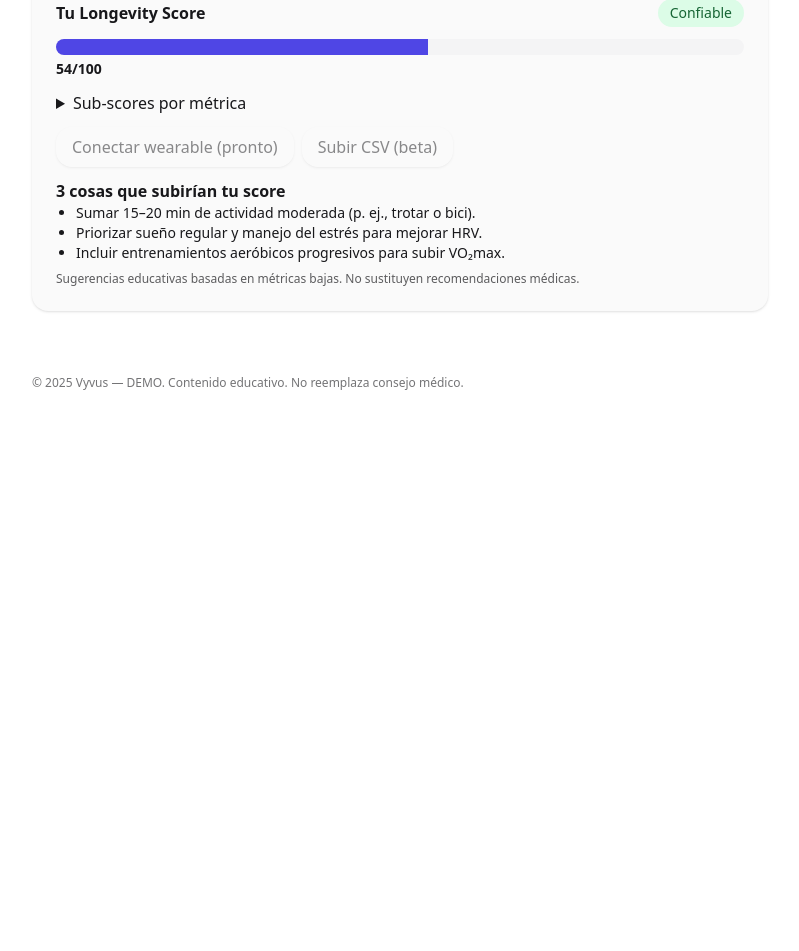
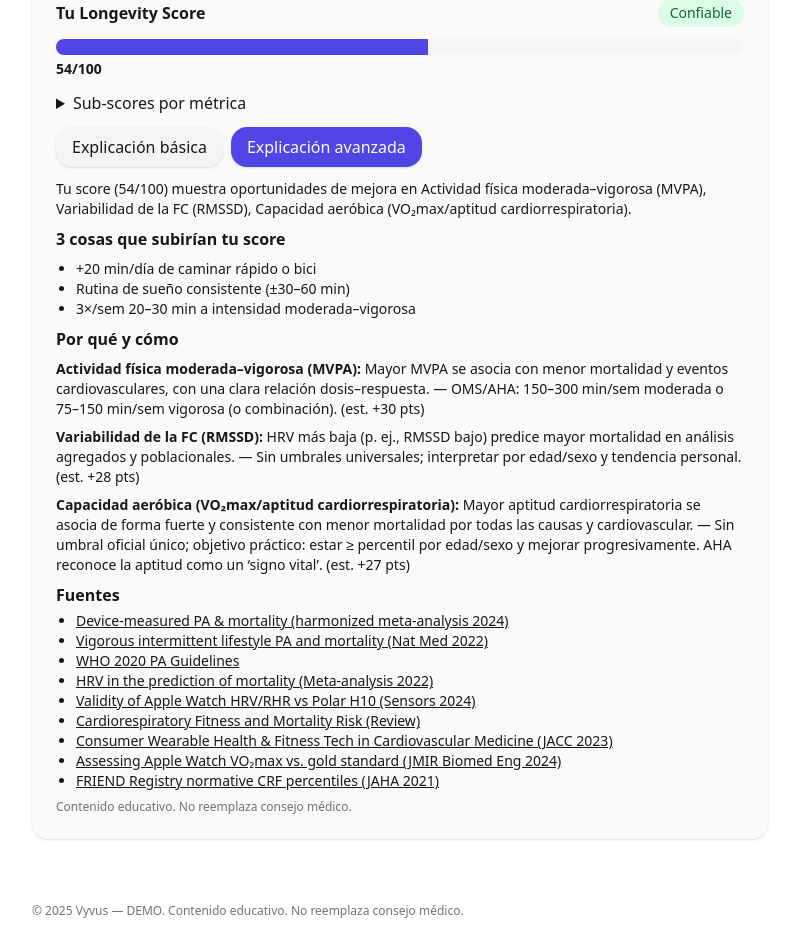
Before and after one commit to Vyvusstartup/vyvus-web-mvp, a Next.js app: page /calcular in a window 1280 px wide. Shown: the part 773-1724 px from the top of the page, without its empty margins (240-1039 px from the left). Before the commit the page ends 1196 px from the top, so only its background shows below. Built offline with nearby package versions, Linux system fonts and the light colour scheme.

Commit message:
Update ScoreForm.tsx

```diff
--- a/components/ScoreForm.tsx
+++ b/components/ScoreForm.tsx
@@ -2,6 +2,7 @@
 import React, { useMemo, useState } from "react";
 import { computeScore, type Metrics, type ScoreInput } from "@/lib/score";
 import { useI18n } from "@/i18n/I18nProvider";
+import Explain from "@/components/Explain"; // 👈 NUEVO
 
 const defaultInput: ScoreInput = {
   age_band: "30-39",
@@ -27,43 +28,28 @@ function tr(lang: "es" | "en", es: string, en: string) {
   return lang === "en" ? en : es;
 }
 
-// ---- NUEVO: traduce nombres de perfiles demo según idioma (robusto) ----
+// Traducción robusta de nombres de perfiles demo (ES/EN)
 function displayProfileName(id: string, lang: "es" | "en") {
-  // 1) normaliza: quita "demo_", pasa a minúsculas, elimina acentos, cambia separadores a "_"
   const key = id
     .toLowerCase()
     .replace(/^demo_/, "")
-    .normalize("NFD").replace(/[\u0300-\u036f]/g, "") // sin acentos
-    .replace(/[^a-z0-9]+/g, "_")                      // espacios, guiones → "_"
-    .replace(/^_|_$/g, "");                           // sin guiones bajos al inicio/fin
-
-  // 2) tabla que contempla variantes en ES y EN
+    .normalize("NFD").replace(/[\u0300-\u036f]/g, "")
+    .replace(/[^a-z0-9]+/g, "_")
+    .replace(/^_|_$/g, "");
   const map: Record<string, { es: string; en: string }> = {
-    // atleta
-    "athlete": { es: "Atleta", en: "Athlete" },
-
-    // promedio / average
-    "promedio": { es: "Promedio", en: "Average" },
-    "average":  { es: "Promedio", en: "Average" },
-
-    // sedentario / sedentary
-    "sedentario": { es: "Sedentario", en: "Sedentary" },
-    "sedentary":  { es: "Sedentary",  en: "Sedentary" }, // en español mostramos "Sedentario"
-
-    // sueño irregular / irregular sleep
-    "sueno_irregular":     { es: "Sueño irregular", en: "Irregular sleep" },
-    "irregular_sleep":     { es: "Sueño irregular", en: "Irregular sleep" },
-
-    // alto WHtR / high WHtR
-    "alto_whtr": { es: "Alto WHtR", en: "High WHtR" },
-    "high_whtr": { es: "Alto WHtR", en: "High WHtR" }
+    athlete: { es: "Atleta", en: "Athlete" },
+    promedio: { es: "Promedio", en: "Average" },
+    average: { es: "Promedio", en: "Average" },
+    sedentario: { es: "Sedentario", en: "Sedentary" },
+    sedentary: { es: "Sedentario", en: "Sedentary" },
+    sueno_irregular: { es: "Sueño irregular", en: "Irregular sleep" },
+    irregular_sleep: { es: "Sueño irregular", en: "Irregular sleep" },
+    alto_whtr: { es: "Alto WHtR", en: "High WHtR" },
+    high_whtr: { es: "Alto WHtR", en: "High WHtR" }
   };
-
   const entry = map[key];
-  // 3) fallback: si no mapea, muestra el key con espacios
   return entry ? entry[lang] : key.replace(/_/g, " ");
 }
-
 
 export default function ScoreForm() {
   const { lang, t } = useI18n();
@@ -265,16 +251,11 @@ export default function ScoreForm() {
           </ul>
         </details>
 
-        <div className="flex gap-2">
-          <button className="btn btn-disabled" disabled>
-            {tr(lang, "Conectar wearable (pronto)", "Connect wearable (soon)")}
-          </button>
-          <button className="btn btn-disabled" disabled>
-            {tr(lang, "Subir CSV (beta)", "Upload CSV (beta)")}
-          </button>
-        </div>
-
-        <Tips score={output.longevity_score_0_100} subscores={output.subscores_0_100} />
+        {/* 👇 NUEVO: explicación basada en evidencia (reemplaza Tips) */}
+        <Explain
+          score={output.longevity_score_0_100}
+          subscores={output.subscores_0_100}
+        />
       </div>
     </div>
   );
@@ -332,90 +313,3 @@ function labelFor(key: string, t: (k: string) => string) {
       return key;
   }
 }
-
-function Tips({
-  score,
-  subscores
-}: {
-  score: number;
-  subscores: Record<string, number>;
-}) {
-  const { lang, t } = useI18n(); // usamos el hook aquí para título traducido
-  const lows = Object.entries(subscores)
-    .sort((a, b) => a[1] - b[1])
-    .slice(0, 3)
-    .map(([k]) => k);
-  const suggestions = lows.map((k) => suggestFor(k, lang));
-  return (
-    <div className="mt-3">
-      <h4 className="font-semibold">{t("result.tips")}</h4>
-      <ul className="list-disc ml-5 text-sm">
-        {suggestions.map((s, i) => (
-          <li key={i}>{s}</li>
-        ))}
-      </ul>
-      <p className="help mt-2">
-        {tr(
-          lang,
-          "Sugerencias educativas basadas en métricas bajas. No sustituyen recomendaciones médicas.",
-          "Educational suggestions based on lower metrics. Not medical advice."
-        )}
-      </p>
-    </div>
-  );
-}
-
-function suggestFor(key: string, lang: "es" | "en") {
-  const S = (es: string, en: string) => (lang === "en" ? en : es);
-  switch (key) {
-    case "steps_per_day":
-      return S("Añadir ~2000 pasos/día caminando en 2–3 bloques.", "Add ~2,000 steps/day in 2–3 bouts.");
-    case "mvpa_min_per_day":
-      return S(
-        "Sumar 15–20 min de actividad moderada (p. ej., trotar o bici).",
-        "Add 15–20 min of moderate activity (e.g., jog or bike)."
-      );
-    case "sedentary_hours_per_day":
-      return S(
-        "Hacer pausas de 2–3 min cada hora para reducir sedentarismo.",
-        "Take 2–3 min movement breaks every hour to reduce sedentary time."
-      );
-    case "rhr_bpm":
-      return S(
-        "Practicar respiración/relajación y actividad aeróbica ligera para bajar RHR.",
-        "Practice breathing/relaxation and light aerobic activity to lower RHR."
-      );
-    case "hrv_rmssd_ms":
-      return S(
-        "Priorizar sueño regular y manejo del estrés para mejorar HRV.",
-        "Prioritize regular sleep and stress management to improve HRV."
-      );
-    case "sleep_duration_hours":
-      return S("Ajustar horario para acercarte a ~7–8 h de sueño.", "Adjust schedule toward ~7–8 h of sleep.");
-    case "sleep_regularidad_SRI":
-      return S(
-        "Fijar horarios consistentes de acostarse y levantarse.",
-        "Keep consistent bed and wake times."
-      );
-    case "sleep_efficiency_percent":
-      return S(
-        "Evitar pantallas antes de dormir y mantener el dormitorio oscuro.",
-        "Avoid screens before bed and keep the bedroom dark."
-      );
-    case "whtr_ratio":
-      return S(
-        "Apuntar a una relación cintura/estatura más baja con hábitos sostenibles.",
-        "Aim for a lower waist-to-height ratio with sustainable habits."
-      );
-    case "vo2max_mlkgmin":
-      return S(
-        "Incluir entrenamientos aeróbicos progresivos para subir VO₂max.",
-        "Include progressive aerobic training to raise VO₂max."
-      );
-    default:
-      return S(
-        "Hábitos consistentes y progresivos suelen mejorar el score.",
-        "Consistent, progressive habits typically improve the score."
-      );
-  }
-}
```
